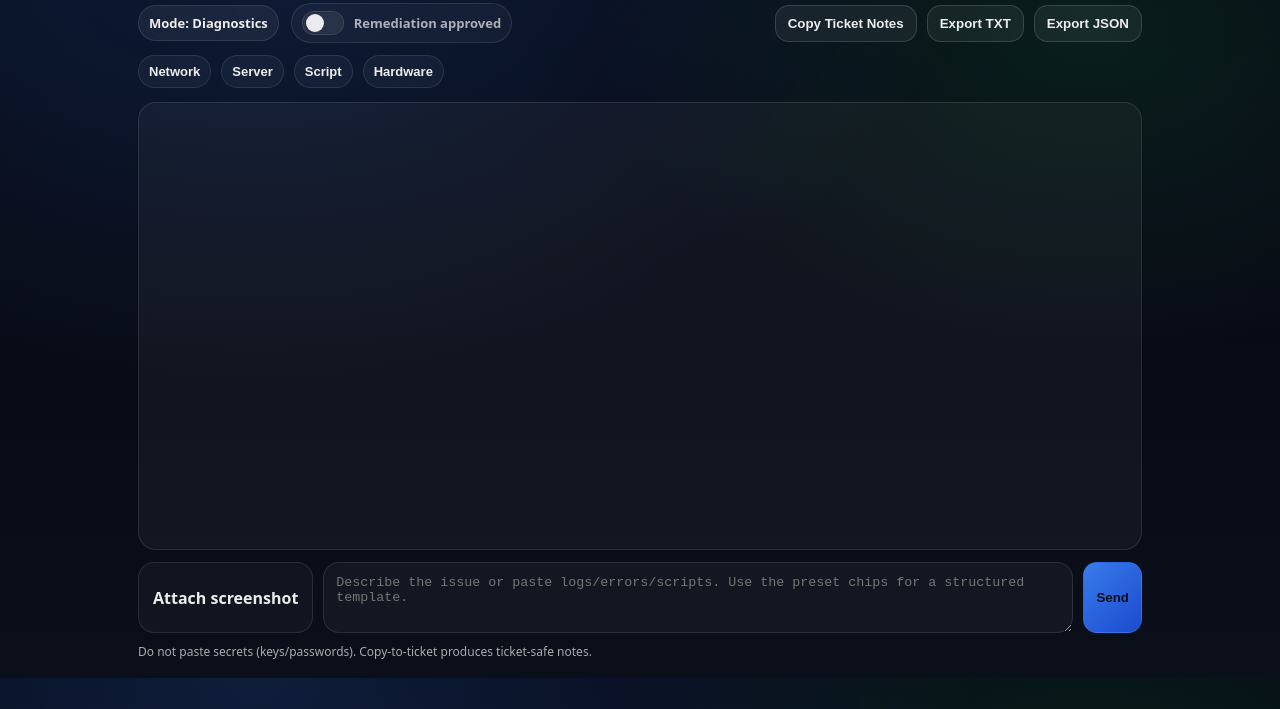
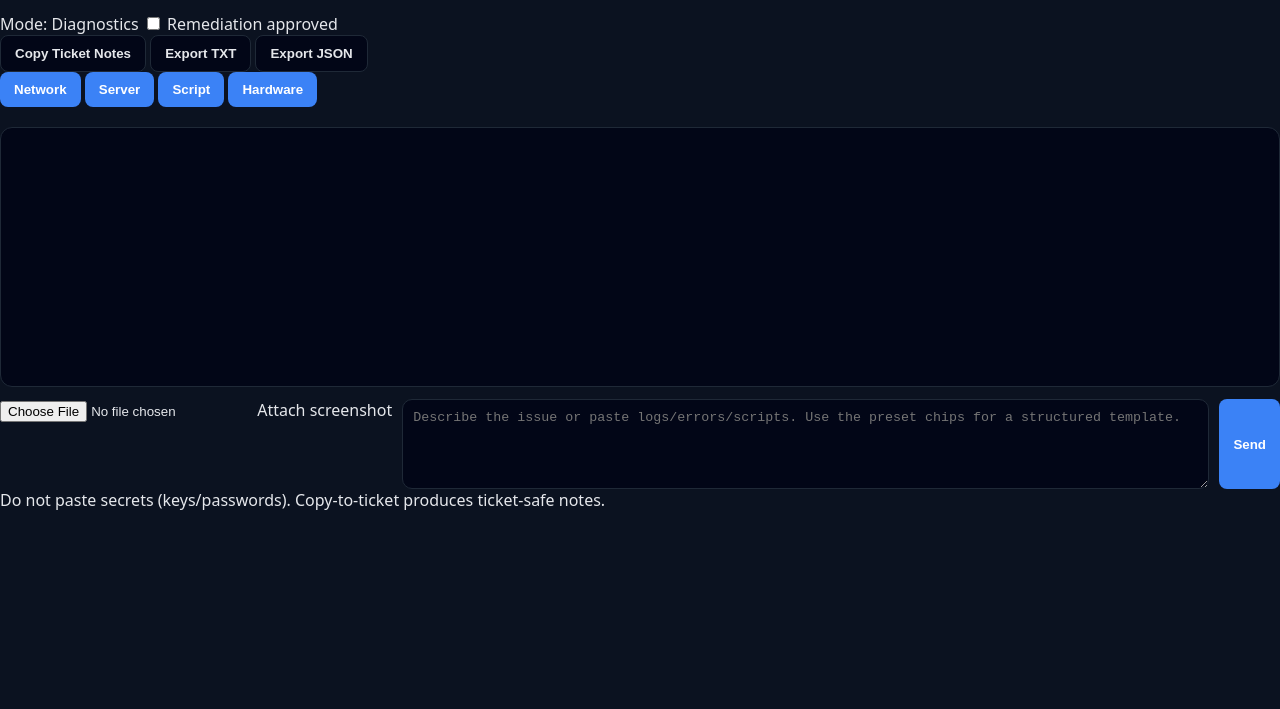
Before and after one commit to ElSpaniard97/imbedded-csrma-ai-agent, a plain HTML site: page index.html in a window 1280 px wide. Shown: the part 91-800 px from the top of the page. Drawn offline with Linux system fonts and the light colour scheme; files that its build step writes are made by us from their sources; files whose address does not match are found by name.

Commit message:
Update main.css

```diff
--- a/web/assets/css/main.css
+++ b/web/assets/css/main.css
@@ -1,221 +1,169 @@
-:root{
-  --bg:#0b0f19;
-  --panel:#0a1020;
-  --panel2:rgba(255,255,255,.06);
-  --border:rgba(255,255,255,.10);
-  --text:rgba(255,255,255,.92);
-  --muted:rgba(255,255,255,.65);
-  --accent:#3b82f6;
-  --accent2:#22c55e;
-  --warn:#f59e0b;
-  --danger:#ef4444;
-  --radius:18px;
-  --shadow:0 18px 60px rgba(0,0,0,.40);
-  --font: ui-sans-serif, system-ui, -apple-system, Segoe UI, Roboto, Arial, "Inter", sans-serif;
+:root {
+  --bg: #0b1220;
+  --card: #111827;
+  --border: #1f2937;
+  --text: #e5e7eb;
+  --muted: #9ca3af;
+  --primary: #3b82f6;
+  --danger: #dc2626;
+  --success: #16a34a;
+  --radius: 12px;
+  --font: system-ui, -apple-system, Segoe UI, Roboto, sans-serif;
 }
 
-*{box-sizing:border-box}
-body{
-  margin:0;
-  font-family:var(--font);
-  background:
-    radial-gradient(1200px 800px at 20% 0%, rgba(59,130,246,.18), transparent 60%),
-    radial-gradient(900px 600px at 85% 15%, rgba(34,197,94,.12), transparent 55%),
-    linear-gradient(180deg, #050712, var(--bg));
-  color:var(--text);
+* {
+  box-sizing: border-box;
 }
 
-.wrap{max-width:1040px;margin:0 auto;padding:18px}
-
-.top{margin-bottom:14px}
-.brand{display:flex;gap:12px;align-items:center}
-.mark{
-  width:44px;height:44px;border-radius:16px;
-  display:grid;place-items:center;
-  background: linear-gradient(135deg, rgba(59,130,246,.50), rgba(34,197,94,.18));
-  border:1px solid var(--border);
-  box-shadow:var(--shadow);
-  font-weight:900;
+body {
+  margin: 0;
+  font-family: var(--font);
+  background: var(--bg);
+  color: var(--text);
 }
 
-.brandText h1{margin:0;font-size:24px;letter-spacing:-.02em}
-.brandText p{margin:5px 0 0;color:var(--muted);line-height:1.5}
-
-.toolbar{
-  margin-top:14px;
-  display:flex;
-  gap:12px;
-  align-items:center;
-  justify-content:space-between;
-  flex-wrap:wrap;
+.container {
+  max-width: 900px;
+  margin: 0 auto;
+  padding: 24px;
 }
 
-.mode{display:flex;gap:12px;align-items:center;flex-wrap:wrap}
-
-.pill{
-  display:inline-flex;
-  align-items:center;
-  gap:8px;
-  padding:8px 10px;
-  border-radius:999px;
-  background:rgba(255,255,255,.06);
-  border:1px solid var(--border);
-  color:var(--text);
-  font-weight:700;
-  font-size:13px;
+header {
+  margin-bottom: 20px;
 }
 
-.toggle{
-  display:inline-flex;
-  align-items:center;
-  gap:10px;
-  padding:7px 10px;
-  border-radius:999px;
-  border:1px solid var(--border);
-  background:rgba(255,255,255,.04);
-  cursor:pointer;
-  user-select:none;
+header h1 {
+  font-size: 28px;
+  margin: 0;
 }
 
-.toggle input{display:none}
-.toggleUi{
-  width:42px;height:24px;
-  border-radius:999px;
-  border:1px solid var(--border);
-  background:rgba(255,255,255,.08);
-  position:relative;
-  box-shadow: inset 0 0 0 1px rgba(0,0,0,.12);
+header p {
+  margin-top: 6px;
+  color: var(--muted);
 }
-.toggleUi::after{
-  content:"";
-  width:18px;height:18px;border-radius:50%;
-  position:absolute;top:50%;left:3px;
-  transform:translateY(-50%);
-  background:rgba(255,255,255,.90);
-  transition: all .18s ease;
+
+/* Cards */
+.card {
+  background: var(--card);
+  border: 1px solid var(--border);
+  border-radius: var(--radius);
+  padding: 16px;
+  margin-bottom: 16px;
 }
-.toggle input:checked + .toggleUi{
-  background:rgba(34,197,94,.20);
-  border-color:rgba(34,197,94,.35);
+
+/* Mode bar */
+.mode-bar {
+  display: flex;
+  justify-content: space-between;
+  align-items: center;
+  gap: 16px;
 }
-.toggle input:checked + .toggleUi::after{
-  left:21px;
-  background:rgba(34,197,94,.95);
+
+.mode-pill {
+  padding: 6px 12px;
+  border-radius: 999px;
+  font-size: 13px;
+  background: #020617;
+  border: 1px solid var(--border);
 }
-.toggleText{color:var(--muted);font-size:13px;font-weight:700}
 
-.actions{display:flex;gap:10px;flex-wrap:wrap}
+.mode-pill.danger {
+  background: rgba(220,38,38,0.15);
+  border-color: var(--danger);
+  color: #fecaca;
+}
 
-.btn{
-  padding:10px 12px;
-  border-radius:14px;
-  border:1px solid rgba(255,255,255,.14);
-  cursor:pointer;
-  font-weight:900;
+/* Buttons */
+button {
+  background: var(--primary);
+  color: white;
+  border: none;
+  padding: 10px 14px;
+  border-radius: 8px;
+  font-weight: 600;
+  cursor: pointer;
 }
-.btn.primary{
-  background: linear-gradient(135deg, rgba(59,130,246,.95), rgba(29,78,216,.95));
-  color:#0b0f19;
-  border-color:rgba(59,130,246,.35);
-}
-.btn.secondary{
-  background: rgba(255,255,255,.06);
+
+button.secondary {
+  background: #020617;
+  border: 1px solid var(--border);
   color: var(--text);
 }
-.btn:active{transform:translateY(1px)}
 
-.presets{
-  margin-top:12px;
-  display:flex;
-  gap:10px;
-  flex-wrap:wrap;
-}
-.chip{
-  padding:8px 10px;
-  border-radius:999px;
-  border:1px solid var(--border);
-  background:rgba(255,255,255,.04);
-  color:var(--text);
-  cursor:pointer;
-  font-weight:800;
-  font-size:13px;
-}
-.chip:hover{background:rgba(255,255,255,.07)}
-
-.chat{
-  background:rgba(255,255,255,.04);
-  border:1px solid var(--border);
-  border-radius:var(--radius);
-  min-height:56vh;
-  padding:14px;
-  overflow:auto;
+button.danger {
+  background: var(--danger);
 }
 
-.bubble{
-  max-width: 88%;
-  padding: 12px 12px;
-  border-radius: 16px;
-  border:1px solid rgba(255,255,255,.10);
-  margin: 10px 0;
-  white-space: pre-wrap;
-  line-height: 1.55;
-}
-.bubble.user{
-  margin-left:auto;
-  background: rgba(59,130,246,.14);
-  border-color: rgba(59,130,246,.20);
-}
-.bubble.assistant{
-  margin-right:auto;
-  background: rgba(0,0,0,.18);
+button:disabled {
+  opacity: 0.5;
+  cursor: not-allowed;
 }
 
-.composer{
-  display:flex;
-  gap:10px;
-  margin-top:12px;
-  align-items:stretch;
-  flex-wrap:wrap;
+/* Segmented control */
+.segmented {
+  display: flex;
+  gap: 6px;
 }
-.input{
+
+.segmented button {
   flex: 1;
-  min-width: min(520px, 100%);
+}
+
+.segmented button.active {
+  background: var(--primary);
+}
+
+/* Chat */
+.chat {
+  min-height: 260px;
+  background: #020617;
+  border: 1px solid var(--border);
+  border-radius: var(--radius);
   padding: 12px;
-  border-radius: 16px;
-  border:1px solid var(--border);
-  background: rgba(255,255,255,.04);
+  overflow-y: auto;
+  font-size: 14px;
+}
+
+.bubble {
+  margin-bottom: 10px;
+  padding: 10px 12px;
+  border-radius: 10px;
+  line-height: 1.4;
+  white-space: pre-wrap;
+}
+
+.bubble.user {
+  background: #1e3a8a;
+  margin-left: auto;
+  max-width: 80%;
+}
+
+.bubble.assistant {
+  background: #020617;
+  border: 1px solid var(--border);
+  max-width: 80%;
+}
+
+/* Composer */
+.composer {
+  display: flex;
+  gap: 10px;
+  margin-top: 12px;
+}
+
+textarea {
+  flex: 1;
+  resize: vertical;
+  min-height: 90px;
+  background: #020617;
+  border: 1px solid var(--border);
+  border-radius: 10px;
+  padding: 10px;
   color: var(--text);
-  outline:none;
 }
-.fileBtn{
-  display:inline-flex;
-  align-items:center;
-  gap:8px;
-  padding: 12px 14px;
-  border-radius: 16px;
-  border:1px solid var(--border);
-  background: rgba(255,255,255,.03);
-  color: var(--text);
-  cursor:pointer;
-  font-weight:900;
+
+.footer-note {
+  font-size: 12px;
+  color: var(--muted);
+  margin-top: 6px;
 }
-.fileBtn input{display:none}
-
-.foot{margin-top:10px}
-.muted{color:var(--muted);font-size:12px}
-
-.toast{
-  position: fixed;
-  bottom: 16px;
-  left: 50%;
-  transform: translateX(-50%);
-  padding: 10px 12px;
-  border-radius: 12px;
-  border: 1px solid var(--border);
-  background: rgba(0,0,0,.55);
-  color: var(--text);
-  opacity: 0;
-  pointer-events: none;
-  transition: opacity .15s ease;
-}
-.toast.show{opacity:1}
```
